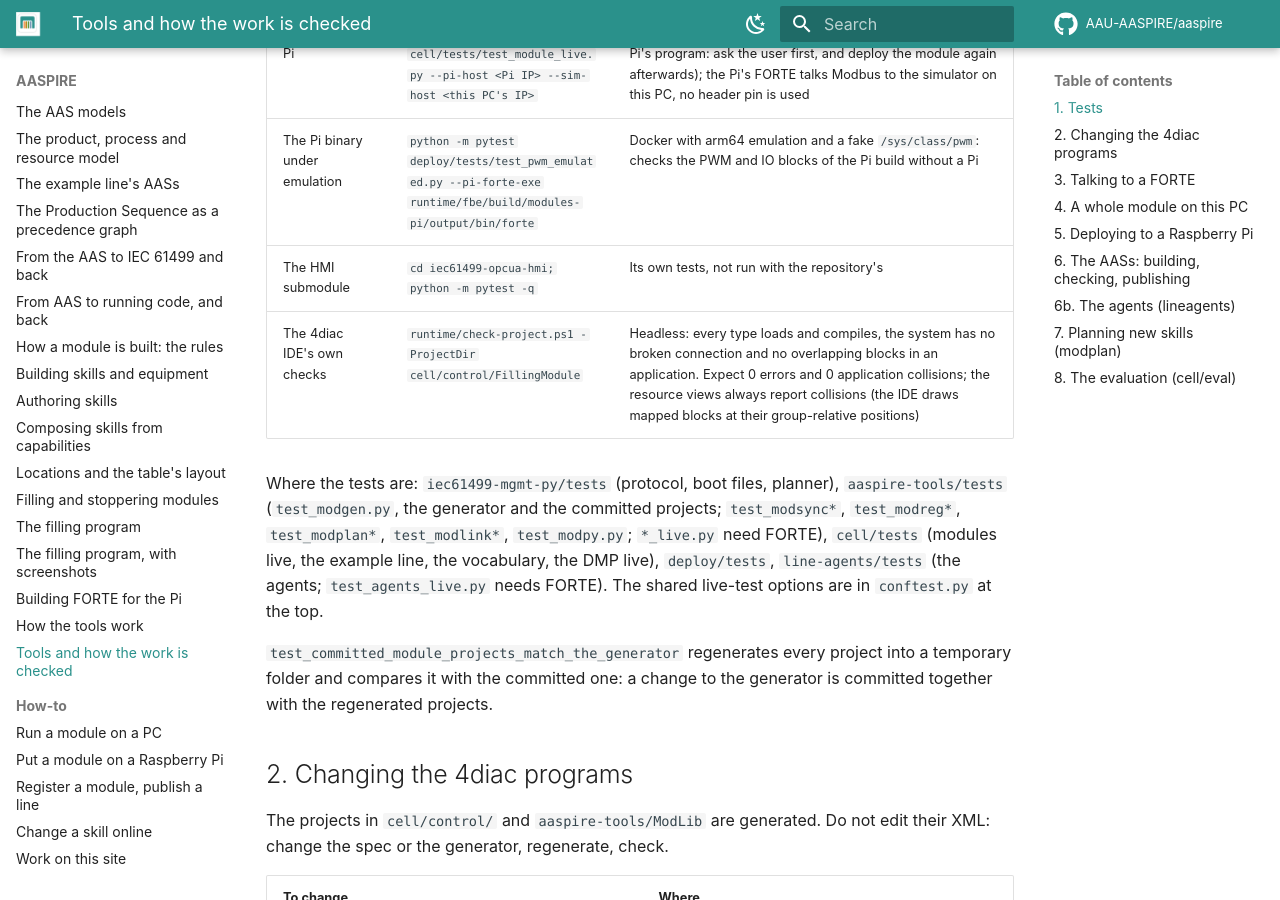
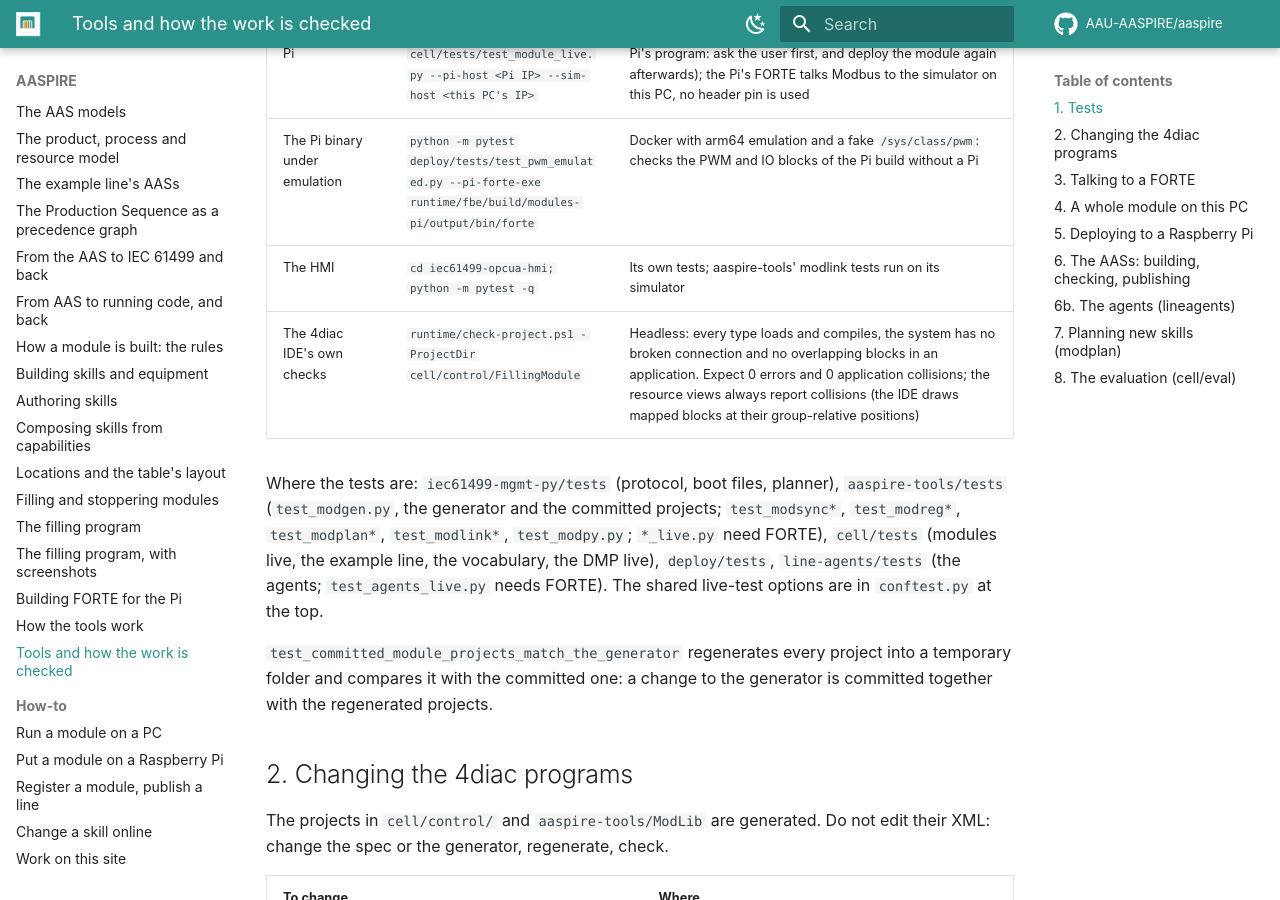
Before and after one commit to AAU-AASPIRE/aaspire, an MkDocs documentation site: the page built from docs/reference/tooling.md, in a window 1280 px wide and 900 px high, scrolled down 759 px. Built offline with MkDocs 1.6.1 and Material for MkDocs 9.7.7, drawn with Linux system fonts in a browser that asks for light colours; comment, search, counter and statistics services are not loaded; some of the changed text lies outside the part shown.

Commit message:
The HMI is in the organization; modlink is in aaspire-tools, the HMI built on it

```diff
--- a/docs/reference/tooling.md
+++ b/docs/reference/tooling.md
@@ -16,7 +16,7 @@ How each tool works inside (its algorithm, for the paper) is [tools.md](tools.md
 | Live, against a FORTE on this PC | `python -m pytest -q --module-forte-exe runtime/fbe/build/modules-win/forte/build/forte/forte.exe` | About 12 min. Run it in the background with the output in a log file: FORTE's console output drowns the pipe. Each test starts its own FORTE (and Modbus simulator) on free ports and stops it |
 | Live, against a Pi | `python -m pytest cell/tests/test_module_live.py --pi-host <Pi IP> --sim-host <this PC's IP>` | Deploys each module as the Pi's boot file (it replaces the Pi's program: ask the user first, and deploy the module again afterwards); the Pi's FORTE talks Modbus to the simulator on this PC, no header pin is used |
 | The Pi binary under emulation | `python -m pytest deploy/tests/test_pwm_emulated.py --pi-forte-exe runtime/fbe/build/modules-pi/output/bin/forte` | Docker with arm64 emulation and a fake `/sys/class/pwm`: checks the PWM and IO blocks of the Pi build without a Pi |
-| The HMI submodule | `cd iec61499-opcua-hmi; python -m pytest -q` | Its own tests, not run with the repository's |
+| The HMI | `cd iec61499-opcua-hmi; python -m pytest -q` | Its own tests; aaspire-tools' modlink tests run on its simulator |
 | The 4diac IDE's own checks | `runtime/check-project.ps1 -ProjectDir cell/control/FillingModule` | Headless: every type loads and compiles, the system has no broken connection and no overlapping blocks in an application. Expect 0 errors and 0 application collisions; the resource views always report collisions (the IDE draws mapped blocks at their group-relative positions) |
 
 Where the tests are: `iec61499-mgmt-py/tests` (protocol, boot files, planner),
@@ -144,7 +144,7 @@ scripts and the scenario runner, plan step A4) are in `modsync/desired.py`: `loa
 (Reset, Start, Stop, Abort, Clear; State), `Skills/<Skill>` (Start, Stop, Abort, Reset; State,
 ErrorID, parameters, results), `Equipment/<Item>`. Occupy with any session string (a UUID) and pass
 it to every method; Reset, then Start the module, then skills. Clients: `cell/sim/module_ua.py`
-(small, for tests), `modlink` in `iec61499-opcua-hmi` (runs a module from its AAS), the HMI
+(small, for tests), `modlink` in aaspire-tools (runs a module from its AAS), the HMI
 (`cd iec61499-opcua-hmi; python run.py --aas <AAS file or server> --modules filling`), UaExpert.
 
 ## 4. A whole module on this PC
```
Also changed, not shown: README.md (+1 -1 lines), docs/integration/modlink.md (+3 -1 lines), docs/overview/repositories.md (+1 -1 lines), docs/figures/repository-map.png.
